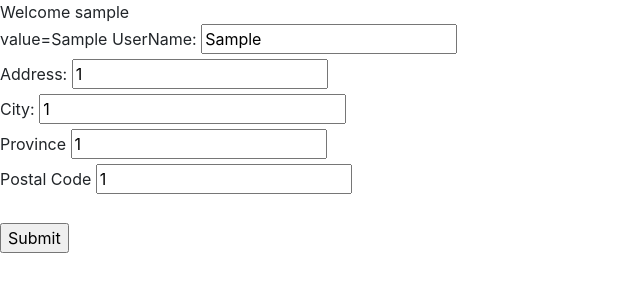
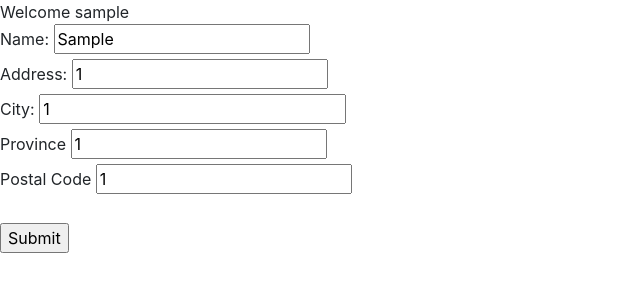
Before and after one commit to Dylan-Hill/PizzaStoreProject, a PHP site: page /userInformation.php in a window 1280 px wide. Shown: the top 300 px of the page, without its empty margins (0-640 px from the left). Run offline with PHP 8.4, Linux system fonts and the light colour scheme; the visitor is signed in with stand-in values (Sample User, id 1).

Commit message:
UserInformation had typo
fixed minor typo

```diff
--- a/userInformation.php
+++ b/userInformation.php
@@ -39,14 +39,13 @@
 
 <!-- NEEDS VALIDATION -->
    <!-- Name -->
-   <?php if($_SESSION['existingUser'] == true){echo "value=".$_SESSION['userName'];};?>
 <label for="name">Name:</label>
 <input type="text" placeholder="John Doe" size="20" id="name" name="name" <?php if($_SESSION['existingUser'] == true){echo "value=".$_SESSION['userName'];};?>></input>
 </br>
 
 <!-- Address -->
 <label for="address">Address: </label>
-<input type="text"  placeholder="123 Main St" id="address" name="address" <?php if($_SESSION['existingUser'] == true){echo "value=".$_SESSION['userAddress'];};?>></input>
+<input type="text"  placeholder="123 Main St" <?php if($_SESSION['existingUser'] == true){echo "value=".$_SESSION['userAddress'];};?> id="address" name="address"></input>
 
 </br>
 
```
